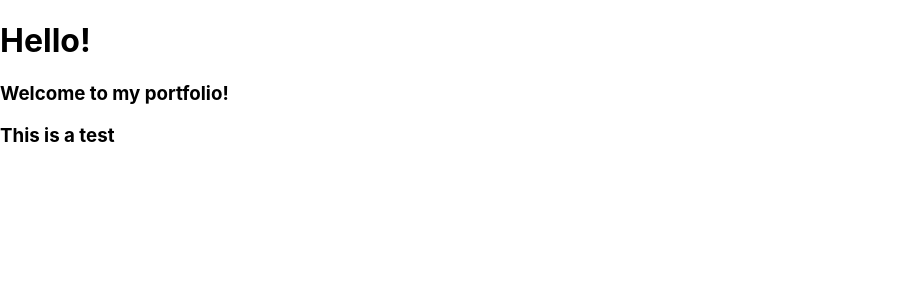
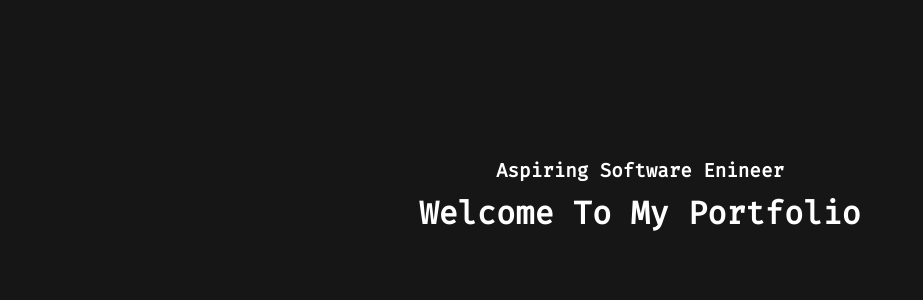
Before and after one commit to TejasK28/Portfolio, a React (Create React App) app: page / in a window 1280 px wide. Shown: the top 300 px of the page, without its empty margins (0-923 px from the left). Built offline with nearby package versions, Linux system fonts and the light colour scheme.

Commit message:
HomePage Update

```diff
--- a/public/index.html
+++ b/public/index.html
@@ -1,6 +1,10 @@
 <!DOCTYPE html>
 <html lang="en">
   <head>
+
+    <link href="https://fonts.googleapis.com/css2?family=Fira+Code:wght@400&display=swap" rel="stylesheet">
+
+
     <meta charset="utf-8" />
     <link rel="icon" href="%PUBLIC_URL%/favicon.ico" />
     <meta name="viewport" content="width=device-width, initial-scale=1" />
@@ -24,7 +28,7 @@
       work correctly both with client-side routing and a non-root public URL.
       Learn how to configure a non-root public URL by running `npm run build`.
     -->
-    <title>Tejas -Portfolio</title>
+    <title>Tejas | Portfolio</title>
   </head>
   <body>
     <noscript>You need to enable JavaScript to run this app.</noscript>
--- a/src/App.js
+++ b/src/App.js
@@ -1,19 +1,26 @@
 import './App.css';
 import PreLoader from './component/PreLoader';
+import HomePage from "./component/HomePage";
+import React, { useState, useEffect } from 'react';
 
 function App() {
+
+
   return (
+
     <>
+
+
     {/*PreLoader component*/}
+        {/*Does the preloader animation*/}
     <PreLoader />
 
-    <h1>Hello!</h1>
-    <h3>Welcome to my portfolio!</h3>
-    <h3>This is a test</h3>
+    {/*HomePage component*/}
+      {/*Displays website*/}
+      <HomePage />
 
 
     </>
-
   );
 }
 
--- /dev/null
+++ b/src/component/HomePage.js
@@ -0,0 +1,23 @@
+import React from 'react';
+import './homepage.css'
+
+function HomePage()
+{
+    return (
+        <div className = "homepage-container">
+
+            <div className="headline-text">
+                <h1>Aspiring Software Enineer</h1>
+            </div>
+
+            <div className="main-text">
+                <h1>Welcome To My Portfolio</h1>
+            </div>
+
+
+
+        </div>
+    )
+}
+
+export default HomePage;
--- a/src/component/PreLoader.js
+++ b/src/component/PreLoader.js
@@ -7,6 +7,7 @@ const PreLoader = () => {
     useEffect(() => {
         preLoaderAnim()
     }, [])
+
     return (
         <div className="preloader">
             <div className="texts-container">
--- /dev/null
+++ b/src/component/homepage.css
@@ -0,0 +1,32 @@
+/* homepage.css */
+body {
+  background-color: #161616; /* Set the background of the whole webpage to black */
+  margin: 0; /* Remove any default margins */
+  padding: 0; /* Remove any default paddings */
+}
+
+.homepage-container {
+  min-height: 100vh;
+  display: flex;
+  flex-direction: column;
+  align-items: center;
+  justify-content: center;
+  font-size: calc(10px + 2vmin);
+  color: white;
+}
+
+.headline-text {
+  font-family: 'Fira Code', monospace; /* Use the name of the font you selected */
+  color: white; /* Set the text color to plain white */
+  font-size: 0.6rem; /* Adjust the font size as needed */
+  font-weight: bold;
+}
+
+.main-text {
+  font-family: 'Fira Code', monospace; /* Use the name of the font you selected */
+  color: white; /* Set the text color to plain white */
+  font-size: 1rem; /* Adjust the font size as needed */
+  font-weight: bold;
+  margin-top: -25px; /* Move the main text up to align with the headline text */
+  margin-bottom: 400px; /* Move the main text up to align with the headline text */
+}
--- a/src/component/preloader.css
+++ b/src/component/preloader.css
@@ -18,9 +18,9 @@
     display: flex;
     align-items: center;
     justify-content: space-between;
-    height: 60px;
-    width: 300px;
-    font-size: 20px;
+    height: 45px;
+    width: 540px;
+    font-size: 35px;
     font-weight: 800;
     overflow: hidden;
     color: #FFF;
```
